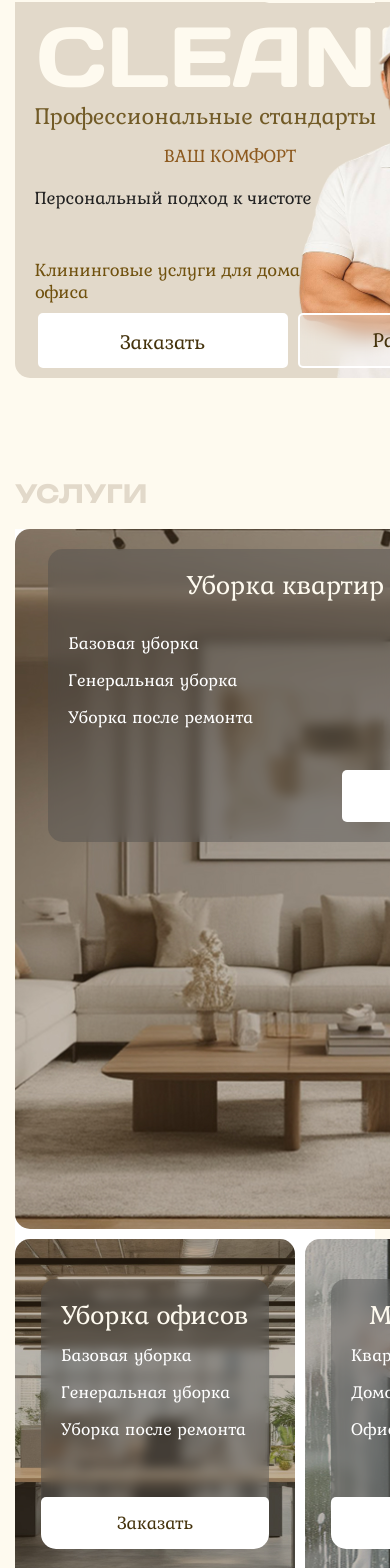
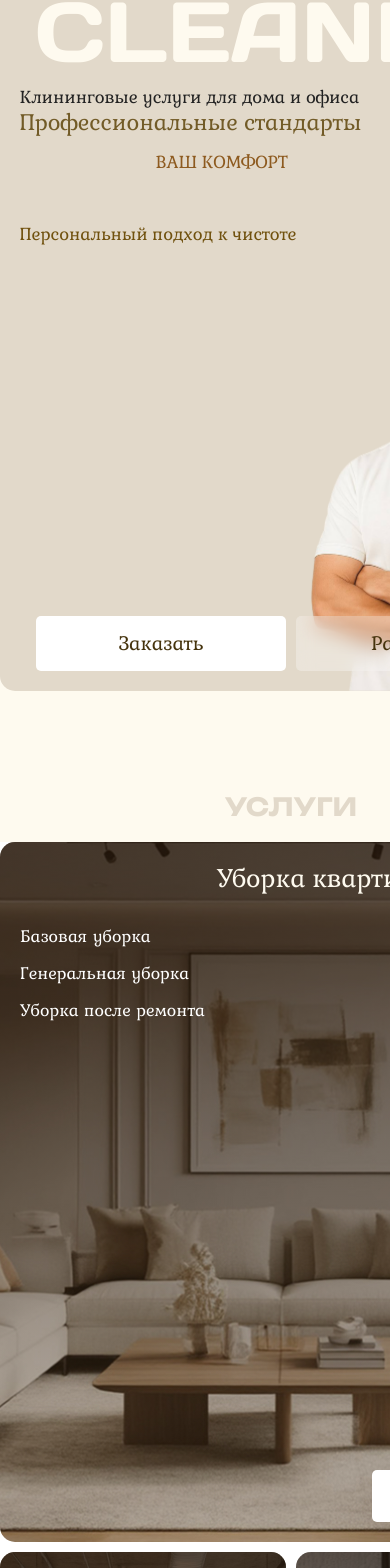
Before and after one commit to ilya2787/OnyxCleaning, a React (Create React App) app in the folder frontend/: page / in a window 390 px wide. Shown: the part 153-1721 px from the top of the page. Built offline with nearby package versions, Linux system fonts and the light colour scheme.

Commit message:
Переоформление и анимация на преимущества

```diff
--- a/frontend/src/components/Footer/footer.scss
+++ b/frontend/src/components/Footer/footer.scss
@@ -4,10 +4,11 @@ footer {
 	position: relative;
 	padding: 0 30px 10px 30px;
 	border-radius: 20px 20px 0 0;
-	min-width: 555px;
+	margin: 0 15px 0 15px;
+	min-width: 582px;
 	@media (max-width: 1050px) {
 		padding: 20px 0;
-		margin-top: 100px;
+		margin: 100px 0 0 0;
 	}
 	.content {
 		display: flex;
--- a/frontend/src/components/ui/HeaderServices/HeaderServices.scss
+++ b/frontend/src/components/ui/HeaderServices/HeaderServices.scss
@@ -9,7 +9,7 @@
 	border-radius: 20px;
 	padding: 30px 20px 20px 20px;
 	min-height: 30vw;
-	min-width: 555px;
+	min-width: 582px;
 	h1 {
 		display: flex;
 		flex-direction: column;
--- a/frontend/src/page/ApartmentCleaning/StyleApartmentCleaning.scss
+++ b/frontend/src/page/ApartmentCleaning/StyleApartmentCleaning.scss
@@ -3,7 +3,7 @@
 .ApartmentCleaning {
 	margin-top: 200px;
 	overflow-x: hidden;
-	min-width: 555px;
+	min-width: 582px;
 	&--Header--text {
 		ul {
 			li {
@@ -29,7 +29,6 @@
 	}
 	&-content {
 		margin: 100px 0;
-
 		&--h1 {
 			@include MX.TitleText;
 		}
--- a/frontend/src/page/OfficesCleanning/StyleOfficesCleaning.scss
+++ b/frontend/src/page/OfficesCleanning/StyleOfficesCleaning.scss
@@ -4,7 +4,7 @@
 .OfficesCleaning {
 	margin-top: 200px;
 	overflow-x: hidden;
-	min-width: 555px;
+	min-width: 582px;
 	&--Header--text {
 		p {
 			color: #fff;
--- a/frontend/src/page/WindowsCleaning/StyleWindowsCleaning.scss
+++ b/frontend/src/page/WindowsCleaning/StyleWindowsCleaning.scss
@@ -3,7 +3,7 @@
 
 .WindowsCleaning {
 	margin-top: 200px;
-	min-width: 555px;
+	min-width: 582px;
 	overflow-x: hidden;
 	&--headerText {
 		p {
--- a/frontend/src/page/home/StyleHome.scss
+++ b/frontend/src/page/home/StyleHome.scss
@@ -11,7 +11,6 @@
 	color: CS.$ColorBrown;
 	transition: all 0.3s ease;
 	cursor: pointer;
-	border: 2px solid #fff;
 	@media (max-width: 800px) {
 		width: clamp(250px, 45vw, 350px);
 		height: 55px;
@@ -21,44 +20,38 @@
 
 .header_home {
 	background-color: CS.$ColorFonDark;
-	padding: 0 20px;
-	margin-top: 140px;
+	padding: 130px 20px 0 20px;
 	border-radius: 0 0 15px 15px;
 	position: relative;
-	height: 83.4vh;
-	min-width: 555px;
-	@media (max-height: 850px) {
-		height: 100%;
-	}
+	height: 100dvh;
+	width: 100dvw;
+	min-width: 582px;
 	&_h1 {
 		text-transform: uppercase;
 		font-family: DaysOne;
 		color: CS.$ColorFon;
 		font-size: 15.3vw;
-		position: absolute;
+		position: relative;
 		text-align: center;
 		left: 0;
 		right: 0;
-		z-index: 1;
+		z-index: 8;
 		@media (max-width: 600px) {
 			font-size: 85px;
 		}
 	}
 	&_center {
-		padding-top: 40vh;
-		@media (max-width: 1450px) {
-			padding-top: 20vw;
-		}
-		@media (max-height: 900px) {
-			padding-top: 17vw;
-		}
-		@media (max-width: 600px) {
-			padding-top: 100px;
-		}
 		&_text {
 			font-family: Gabriela;
+			h1 {
+				font-size: clamp(17px, 3vw, 42px);
+				color: #222;
+				@media (max-height: 550px) and (max-width: 850px) {
+					font-size: 17px;
+				}
+			}
 			h2 {
-				font-size: clamp(22px, 3vw, 55px);
+				font-size: clamp(22px, 3vw, 45px);
 				color: #725b27;
 				@media (max-height: 550px) and (max-width: 850px) {
 					font-size: 18px;
@@ -81,15 +74,6 @@
 					margin-top: 5px;
 				}
 			}
-			p:nth-child(2n + 1) {
-				font-size: clamp(17px, 3vw, 42px);
-				color: #222;
-				margin-top: 20px;
-				@media (max-height: 550px) and (max-width: 850px) {
-					font-size: 17px;
-					margin-top: 10px;
-				}
-			}
 			p:nth-child(2n + 2) {
 				font-size: clamp(17px, 3vw, 32px);
 				color: #70510e;
@@ -108,11 +92,11 @@
 		}
 		&_img {
 			position: absolute;
-			z-index: 2;
+			z-index: 8;
 			bottom: 0;
 			right: 0;
 			width: clamp(300px, 45vw, 590px);
-			max-height: 100%;
+			max-height: 85%;
 			@media (max-height: 800px) and (min-width: 1000px) {
 				width: auto;
 			}
@@ -122,22 +106,19 @@
 		}
 	}
 	&_Btn {
-		position: absolute;
-		bottom: 10px;
+		margin-top: 40px;
 		display: flex;
 		flex-direction: row;
 		justify-content: flex-start;
 		align-items: center;
-		z-index: 3;
+		z-index: 8;
 		@media (max-width: 800px) {
+			position: absolute;
 			justify-content: center;
 			width: 100%;
 			left: 0;
 			right: 0;
-		}
-		@media (max-height: 850px) {
-			position: relative;
-			margin-top: 20px;
+			bottom: 20px;
 		}
 		&--Order {
 			display: inline-block;
@@ -177,9 +158,16 @@
 }
 
 .services-home {
-	margin-top: 100px;
+	margin: 100px 15px 0 15px;
+	min-width: 582px;
+	@media (max-width: 600px) {
+		margin: 100px 0 0 0;
+	}
 	&-h1 {
 		@include MX.TitleText;
+		@media (max-width: 600px) {
+			text-align: center;
+		}
 	}
 	&-content {
 		background-color: #fff;
@@ -189,6 +177,8 @@
 		gap: 10px;
 		@media (max-width: 1290px) {
 			grid-template-columns: repeat(auto-fit, minmax(570px, 1fr));
+		}
+		@media (max-width: 700px) {
 		}
 		&-apartments {
 			@include MX.SettingFonServices(
@@ -201,12 +191,17 @@
 			justify-content: flex-start;
 			align-items: center;
 			&_items {
-				@include MX.GlassBackgroundBlack;
 				border-radius: 15px;
-				width: 95%;
-				height: max-content;
+				width: 100%;
+				background: linear-gradient(
+					180deg,
+					rgba(26, 13, 4, 0.603),
+					transparent
+				);
+				height: 100%;
 				padding: 20px;
 				color: #fff;
+				position: relative;
 				&--h2 {
 					font-family: Gabriela;
 					font-size: clamp(25px, 3.3vw, 33px);
@@ -222,7 +217,10 @@
 					}
 				}
 				&--BTN {
-					@include MX.SettingButtonServices(right);
+					position: absolute;
+					bottom: 20px;
+					right: 20px;
+					@include MX.SettingButtonServices();
 				}
 			}
 		}
@@ -240,13 +238,17 @@
 				justify-content: center;
 				align-items: center;
 				&_items {
-					@include MX.GlassBackgroundBlack;
+					position: relative;
 					border-radius: 15px;
-					width: 95%;
-					height: 87%;
+					width: 100%;
+					height: 100%;
 					padding: 20px;
 					color: #fff;
-					position: relative;
+					background: linear-gradient(
+						180deg,
+						rgba(26, 13, 4, 0.603),
+						transparent
+					);
 					&--h2 {
 						font-family: Gabriela;
 						font-size: clamp(25px, 3.3vw, 33px);
@@ -261,13 +263,10 @@
 						}
 					}
 					&--BTN {
-						@include MX.SettingButtonServices(auto);
 						position: absolute;
-						bottom: 0;
-						left: 0;
-						right: 0;
-						border-radius: 5px 5px 15px 15px !important;
-						text-align: center;
+						bottom: 20px;
+						right: 20px;
+						@include MX.SettingButtonServices();
 					}
 				}
 			}
@@ -281,13 +280,17 @@
 				justify-content: center;
 				align-items: center;
 				&_items {
-					@include MX.GlassBackgroundBlack;
+					position: relative;
 					border-radius: 15px;
-					width: 95%;
-					height: 87%;
+					width: 100%;
+					height: 100%;
 					padding: 20px;
 					color: #fff;
-					position: relative;
+					background: linear-gradient(
+						180deg,
+						rgba(26, 13, 4, 0.603),
+						transparent
+					);
 					&--h2 {
 						font-family: Gabriela;
 						font-size: clamp(25px, 3.3vw, 33px);
@@ -302,13 +305,10 @@
 						}
 					}
 					&--BTN {
-						@include MX.SettingButtonServices(auto);
+						@include MX.SettingButtonServices();
 						position: absolute;
-						bottom: 0;
-						left: 0;
-						right: 0;
-						border-radius: 5px 5px 15px 15px !important;
-						text-align: center;
+						bottom: 20px;
+						right: 20px;
 					}
 				}
 			}
@@ -321,12 +321,17 @@
 			justify-content: flex-end;
 			align-items: center;
 			&_items {
-				@include MX.GlassBackgroundBlack;
+				position: relative;
 				border-radius: 15px;
-				width: 95%;
-				height: max-content;
+				width: 100%;
+				height: 100%;
 				padding: 20px;
 				color: #fff;
+				background: linear-gradient(
+					180deg,
+					rgba(26, 13, 4, 0.603),
+					transparent
+				);
 				h2 {
 					font-family: Gabriela;
 					font-size: clamp(25px, 3.3vw, 33px);
@@ -347,7 +352,10 @@
 					}
 				}
 				button {
-					@include MX.SettingButtonServices(right);
+					position: absolute;
+					bottom: 20px;
+					right: 20px;
+					@include MX.SettingButtonServices();
 				}
 			}
 		}
@@ -355,11 +363,17 @@
 }
 
 .advantages-home {
-	margin-top: 100px;
-	min-width: 555px;
+	margin: 100px 15px 0 15px;
+	@media (max-width: 600px) {
+		margin: 100px 0 0 0;
+	}
+	min-width: 582px;
 	h1 {
 		@include MX.TitleText;
 		text-align: right;
+		@media (max-width: 600px) {
+			text-align: center;
+		}
 	}
 	&-content {
 		display: flex;
@@ -368,12 +382,38 @@
 		align-items: center;
 		row-gap: 50px;
 		&--item-1 {
+			@keyframes show-animation-item1 {
+				from {
+					opacity: 0;
+					transform: translateX(-100%);
+				}
+				to {
+					opacity: 1;
+					transform: translateX(0px);
+				}
+			}
+			animation: show-animation-item1 linear;
+			animation-timeline: view();
+			animation-range: entry 0% cover 40%;
 			@include MX.SettingBlockAdvantages(30px, auto, 90deg);
 			&-number {
 				@include MX.SettingNumberAdvantages(auto, 15%);
 			}
 		}
 		&--item-2 {
+			@keyframes show-animation-item2 {
+				from {
+					opacity: 0;
+					transform: translateX(100%);
+				}
+				to {
+					opacity: 1;
+					transform: translateX(0px);
+				}
+			}
+			animation: show-animation-item2 linear;
+			animation-timeline: view();
+			animation-range: entry 0% cover 40%;
 			@include MX.SettingBlockAdvantages(auto, 30px, -90deg);
 			&-text {
 				float: right;
@@ -384,6 +424,19 @@
 			}
 		}
 		&--item-3 {
+			@keyframes show-animation-item3 {
+				from {
+					opacity: 0;
+					transform: translateX(-100%);
+				}
+				to {
+					opacity: 1;
+					transform: translateX(0px);
+				}
+			}
+			animation: show-animation-item3 linear;
+			animation-timeline: view();
+			animation-range: entry 0% cover 40%;
 			@include MX.SettingBlockAdvantages(30px, auto, 90deg);
 			&-number {
 				@include MX.SettingNumberAdvantages(auto, 15%);
@@ -397,8 +450,8 @@
 	flex-direction: column;
 	justify-content: center;
 	align-items: center;
-	margin-top: 100px;
-	min-width: 555px;
+	margin: 100px 15px 0 15px;
+	min-width: 570px;
 	h1 {
 		@include MX.TitleText;
 		font-size: clamp(25px, 3vw, 33px) !important;
@@ -433,6 +486,9 @@
 			align-items: center;
 			row-gap: 50px;
 			max-width: 700px;
+			@media (max-width: 600px) {
+				width: 80%;
+			}
 			&--name {
 				position: relative;
 				width: 100%;
--- a/frontend/src/page/home/home.tsx
+++ b/frontend/src/page/home/home.tsx
@@ -12,10 +12,10 @@ const Home = () => {
 				<h1 className='header_home_h1'>Cleaning</h1>
 				<div className='header_home_center'>
 					<div className='header_home_center_text'>
+						<h1>Клининговые услуги для дома и офиса</h1>
 						<h2>Профессиональные стандарты</h2>
 						<h3>Ваш комфорт</h3>
 						<p>Персональный подход к чистоте</p>
-						<p>Клининговые услуги для дома и офиса</p>
 					</div>
 					<img
 						className='header_home_center_img'
--- a/frontend/src/styles/config/_mixin.scss
+++ b/frontend/src/styles/config/_mixin.scss
@@ -30,12 +30,10 @@
 	background-repeat: no-repeat;
 	background-size: cover;
 	border-radius: 15px;
-	padding: 20px;
 	transition: all 0.3s ease;
 }
 
-@mixin SettingButtonServices($Float) {
-	float: $Float;
+@mixin SettingButtonServices() {
 	font-family: Gabriela;
 	font-size: clamp(17px, 2vw, 19px);
 	padding: 15px 57px;
--- a/frontend/src/styles/index.scss
+++ b/frontend/src/styles/index.scss
@@ -7,7 +7,6 @@ body {
 	font-family: Kurale;
 	overflow-x: hidden;
 	.MainBlock {
-		padding: 15px 15px 0 15px;
 		&--BTNScrollTop {
 			position: fixed;
 			display: flex;
```
Also changed, not shown: frontend/src/components/HeaderMenu/HeaderMenu.scss (+6 -5 lines).
